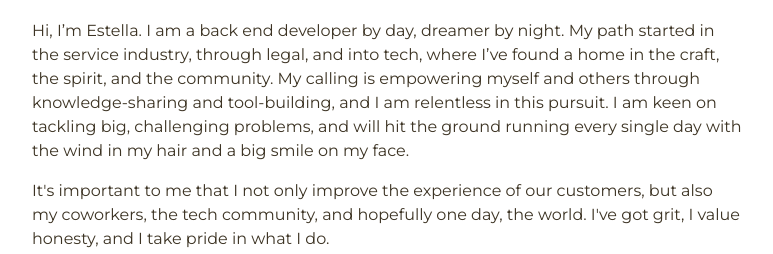
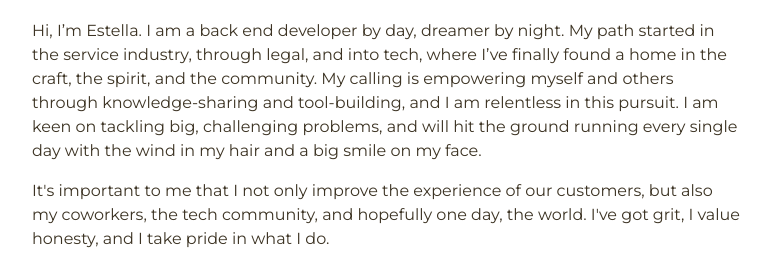
Before and after one commit to estellajaysong/estellajaysong.github.io, a plain HTML site: page index.html in a window 1280 px wide. Shown: the part 288-542 px from the top of the page, without its empty margins (253-1026 px from the left). Drawn offline with nearby package versions, Linux system fonts and the light colour scheme.

Commit message:
add finally

```diff
--- a/index.html
+++ b/index.html
@@ -41,7 +41,7 @@
         <div id="summary">
             <h1>Summary</h1>
             <p>Hi, I’m Estella. I am a back end developer by day, dreamer by night. My path started in the service
-                industry, through legal, and into tech, where I’ve found a home in the craft, the spirit, and the
+                industry, through legal, and into tech, where I’ve finally found a home in the craft, the spirit, and the
                 community. My calling is empowering myself and others through knowledge-sharing and tool-building, and
                 I am relentless in this pursuit. I am keen on tackling big, challenging problems, and will hit the ground running every
                 single day with the wind in my hair and a big smile on my face.
```
